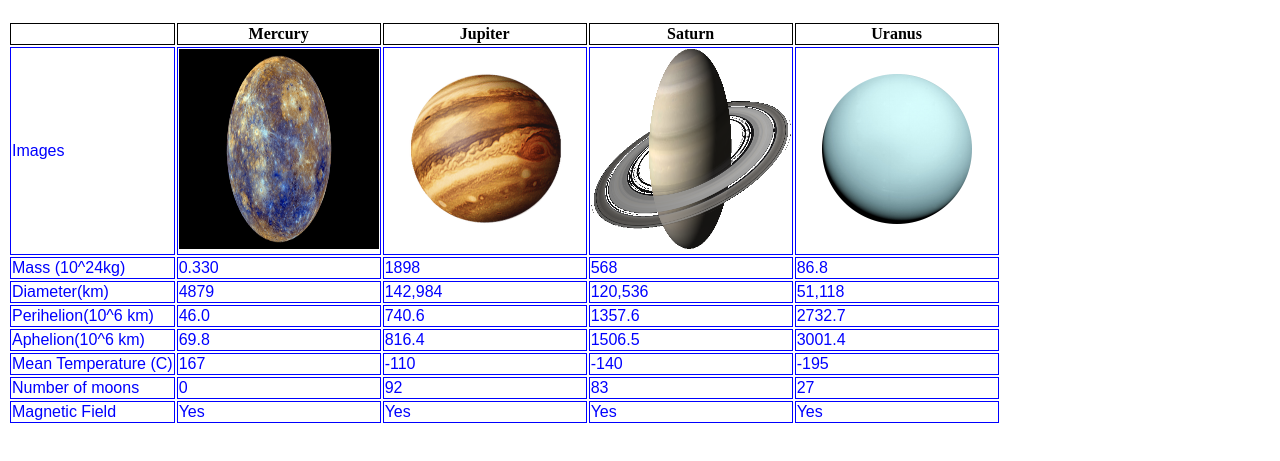
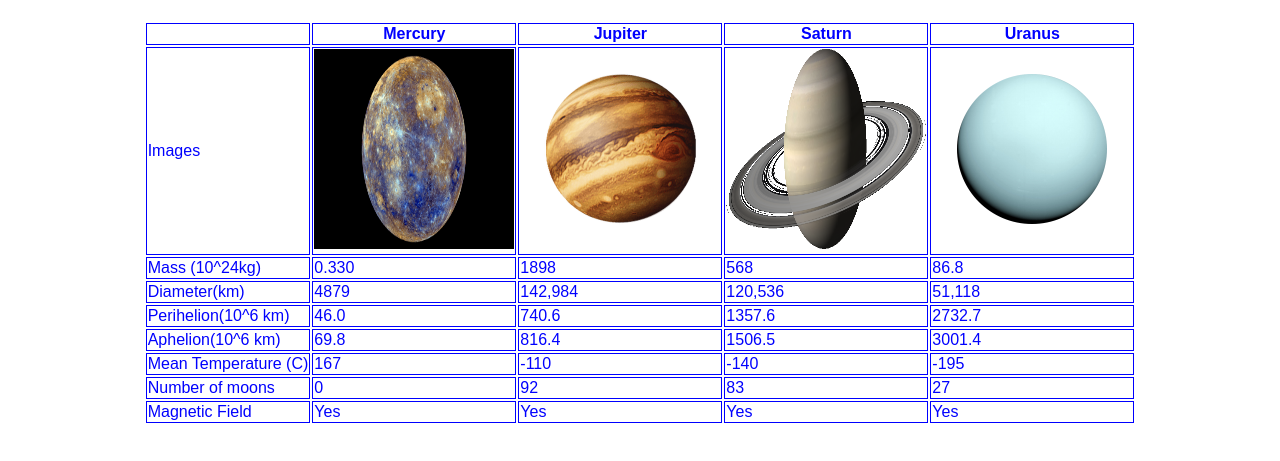
Before and after one commit to NathanielBudz/lab6, a plain HTML site: page index.html in a window 1280 px wide. Shown: the part 69-530 px from the top of the page. Drawn offline with Linux system fonts and the light colour scheme.

Commit message:
Update style.css

```diff
--- a/css/style.css
+++ b/css/style.css
@@ -10,7 +10,10 @@ h1 {
 	color: blue;
 	font-size: 36px;
 }
-td {
+tr {
 	color: blue;
 	font-family: Arial;
 }
+#planets {
+	margin: 0 auto;
+}
```
